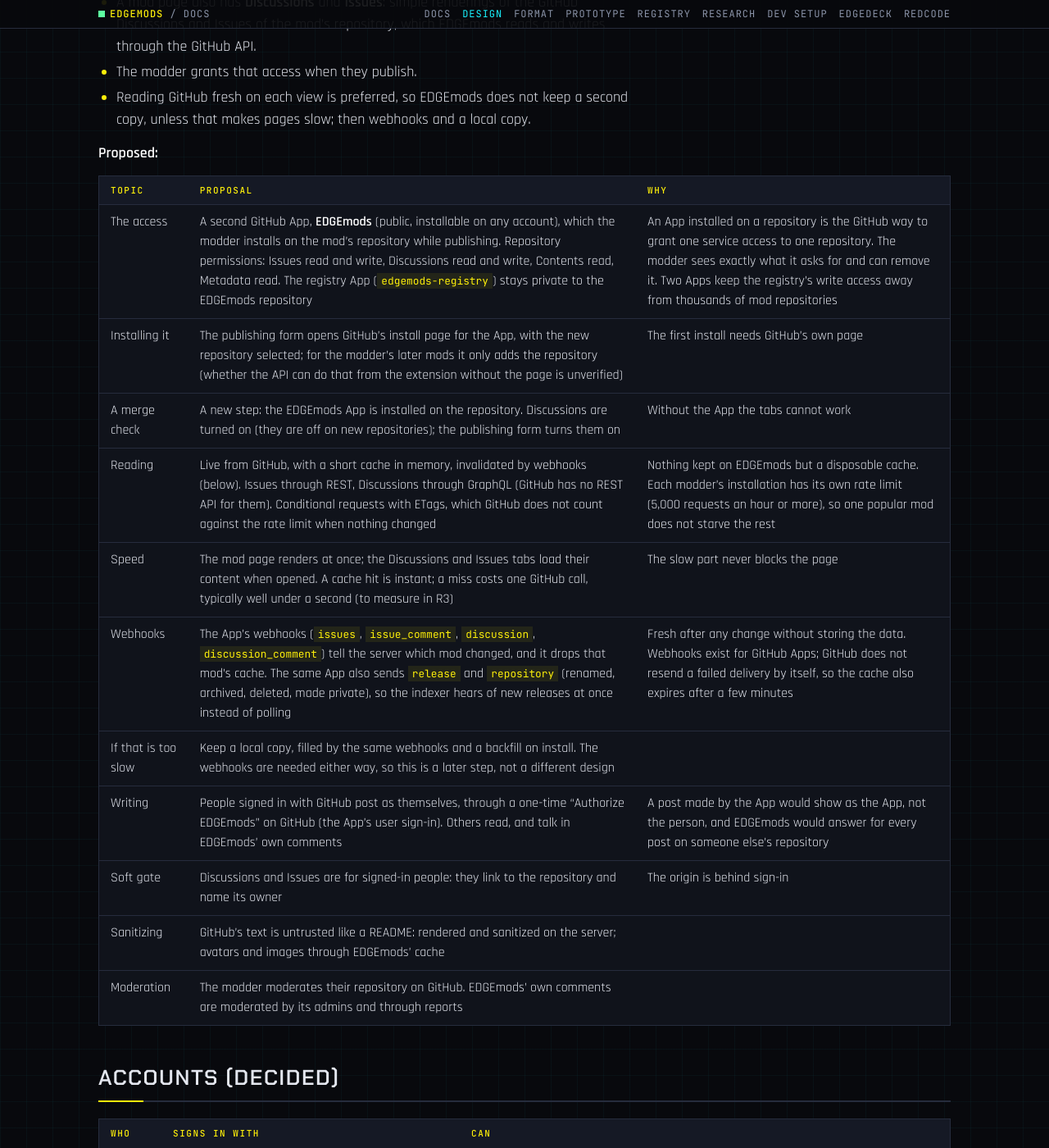
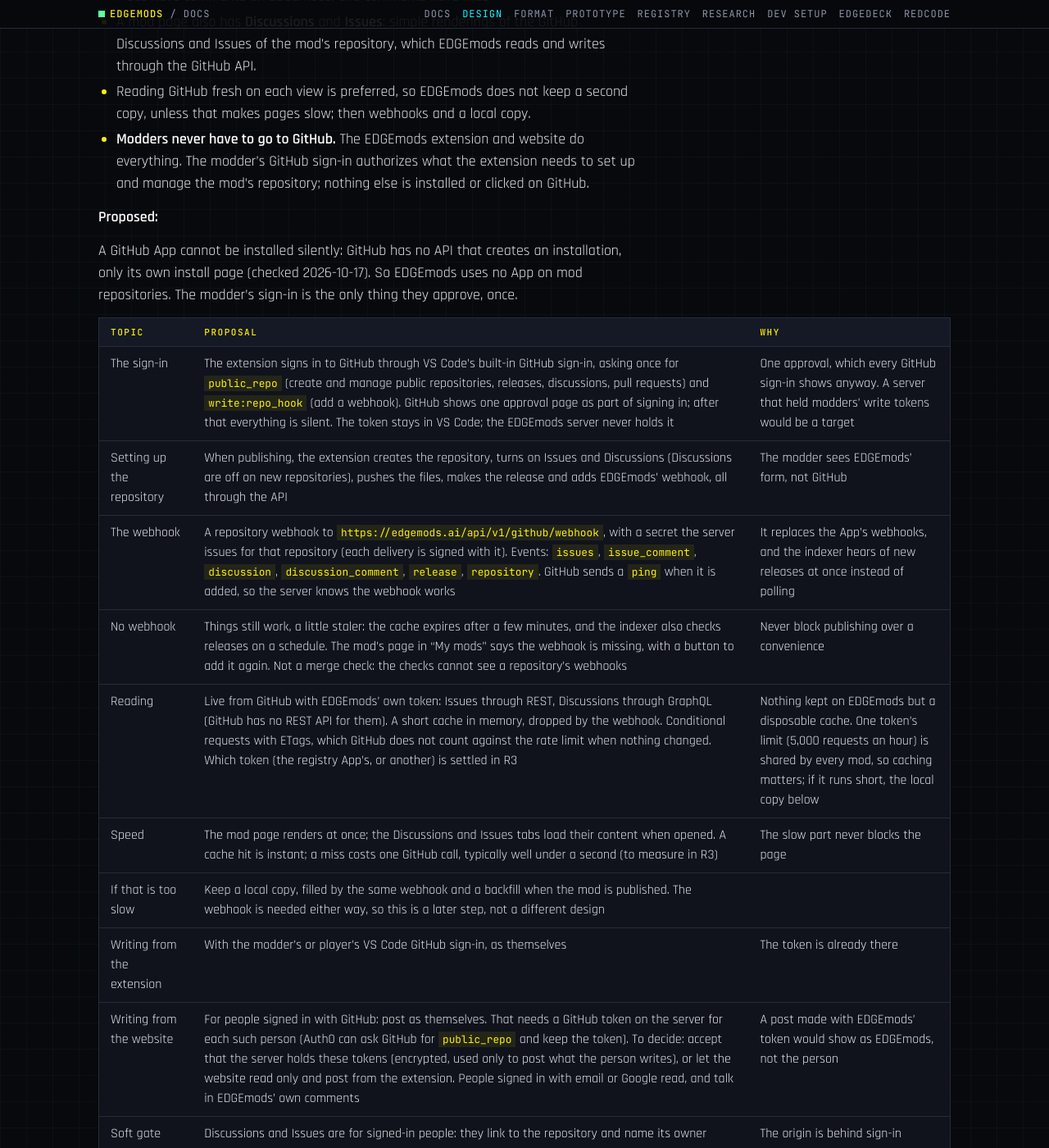
Before and after one commit to Edgemodders/EDGEmods, a Jekyll site: the page built from docs/design.md, in a window 1280 px wide and 1400 px high, scrolled down 5313 px. Shown: the whole window at 82% size. Built offline with Jekyll 4.4.1, drawn with Linux system fonts in a browser that asks for light colours; our own code applies the rules of GitHub Pages for plain Markdown files; some of the changed text lies outside the part shown.

Commit message:
Design: no App on mod repositories; the modder's GitHub sign-in sets everything up, with a webhook
Co-Authored-By: Claude Opus 5.5 <noreply@anthropic.com>

```diff
--- a/docs/design.md
+++ b/docs/design.md
@@ -65,7 +65,7 @@ Publishing lives in the EDGEmods extension, not in REDcode; REDcode only adds th
 | Binary and malware step | List each release file's contents without extracting anything to run; mark `.dll`, `.exe`, `.asi` and scripts so the mod page says so in plain words; record hashes; scan with ClamAV on the CI runner (built); VirusTotal could be added once its terms for this use are read | RED4ext plugins run inside the game with the player's permissions |
 | Merging | A small EDGEmods GitHub App merges, and reads repositories for the indexer | A merge made with the workflow's own token would not start the rebuild on `main`; an App also has higher API limits |
 | Agent review | Returns a fixed, structured answer only: pass or fail, plus tags from an agreed list. It can block a mod or add tags, never approve one by itself. No write access, no secrets | Mod READMEs are untrusted and could try to instruct it |
-| Updates | No pull request for a new version. The indexer hears of each new release from the EDGEmods App's `release` webhook (see "Talking about a mod"), with a check on a schedule as well, and runs the same checks on anything new. A failing release hides the mod until it is fixed; the registry entry stays | The website must see new releases, which do not touch `main` |
+| Updates | No pull request for a new version. The indexer hears of each new release from the mod repository's webhook (see "Talking about a mod"), with a check on a schedule as well, and runs the same checks on anything new. A failing release hides the mod until it is fixed; the registry entry stays | The website must see new releases, which do not touch `main` |
 | Removal | A repository that is deleted or taken down drops off the website on the next pass; the registry file stays as history | |
 
 ## A mod's repository
@@ -109,24 +109,28 @@ Publishing lives in the EDGEmods extension, not in REDcode; REDcode only adds th
 
 - Mods have comments on EDGEmods, and comments have likes.
 - A mod page also has **Discussions** and **Issues**: simple renderings of the GitHub Discussions and Issues of the mod's repository, which EDGEmods reads and writes through the GitHub API.
-- The modder grants that access when they publish.
 - Reading GitHub fresh on each view is preferred, so EDGEmods does not keep a second copy, unless that makes pages slow; then webhooks and a local copy.
+- **Modders never have to go to GitHub.** The EDGEmods extension and website do everything. The modder's GitHub sign-in authorizes what the extension needs to set up and manage the mod's repository; nothing else is installed or clicked on GitHub.
 
 **Proposed:**
 
+A GitHub App cannot be installed silently: GitHub has no API that creates an installation, only its own install page (checked 2026-10-17). So EDGEmods uses no App on mod repositories. The modder's sign-in is the only thing they approve, once.
+
 | Topic | Proposal | Why |
 |---|---|---|
-| The access | A second GitHub App, **EDGEmods** (public, installable on any account), which the modder installs on the mod's repository while publishing. Repository permissions: Issues read and write, Discussions read and write, Contents read, Metadata read. The registry App (`edgemods-registry`) stays private to the EDGEmods repository | An App installed on a repository is the GitHub way to grant one service access to one repository. The modder sees exactly what it asks for and can remove it. Two Apps keep the registry's write access away from thousands of mod repositories |
-| Installing it | The publishing form opens GitHub's install page for the App, with the new repository selected; for the modder's later mods it only adds the repository (whether the API can do that from the extension without the page is unverified) | The first install needs GitHub's own page |
-| A merge check | A new step: the EDGEmods App is installed on the repository. Discussions are turned on (they are off on new repositories); the publishing form turns them on | Without the App the tabs cannot work |
-| Reading | Live from GitHub, with a short cache in memory, invalidated by webhooks (below). Issues through REST, Discussions through GraphQL (GitHub has no REST API for them). Conditional requests with ETags, which GitHub does not count against the rate limit when nothing changed | Nothing kept on EDGEmods but a disposable cache. Each modder's installation has its own rate limit (5,000 requests an hour or more), so one popular mod does not starve the rest |
+| The sign-in | The extension signs in to GitHub through VS Code's built-in GitHub sign-in, asking once for `public_repo` (create and manage public repositories, releases, discussions, pull requests) and `write:repo_hook` (add a webhook). GitHub shows one approval page as part of signing in; after that everything is silent. The token stays in VS Code; the EDGEmods server never holds it | One approval, which every GitHub sign-in shows anyway. A server that held modders' write tokens would be a target |
+| Setting up the repository | When publishing, the extension creates the repository, turns on Issues and Discussions (Discussions are off on new repositories), pushes the files, makes the release and adds EDGEmods' webhook, all through the API | The modder sees EDGEmods' form, not GitHub |
+| The webhook | A repository webhook to `https://edgemods.ai/api/v1/github/webhook`, with a secret the server issues for that repository (each delivery is signed with it). Events: `issues`, `issue_comment`, `discussion`, `discussion_comment`, `release`, `repository`. GitHub sends a `ping` when it is added, so the server knows the webhook works | It replaces the App's webhooks, and the indexer hears of new releases at once instead of polling |
+| No webhook | Things still work, a little staler: the cache expires after a few minutes, and the indexer also checks releases on a schedule. The mod's page in "My mods" says the webhook is missing, with a button to add it again. Not a merge check: the checks cannot see a repository's webhooks | Never block publishing over a convenience |
+| Reading | Live from GitHub with EDGEmods' own token: Issues through REST, Discussions through GraphQL (GitHub has no REST API for them). A short cache in memory, dropped by the webhook. Conditional requests with ETags, which GitHub does not count against the rate limit when nothing changed. Which token (the registry App's, or another) is settled in R3 | Nothing kept on EDGEmods but a disposable cache. One token's limit (5,000 requests an hour) is shared by every mod, so caching matters; if it runs short, the local copy below |
 | Speed | The mod page renders at once; the Discussions and Issues tabs load their content when opened. A cache hit is instant; a miss costs one GitHub call, typically well under a second (to measure in R3) | The slow part never blocks the page |
-| Webhooks | The App's webhooks (`issues`, `issue_comment`, `discussion`, `discussion_comment`) tell the server which mod changed, and it drops that mod's cache. The same App also sends `release` and `repository` (renamed, archived, deleted, made private), so the indexer hears of new releases at once instead of polling | Fresh after any change without storing the data. Webhooks exist for GitHub Apps; GitHub does not resend a failed delivery by itself, so the cache also expires after a few minutes |
-| If that is too slow | Keep a local copy, filled by the same webhooks and a backfill on install. The webhooks are needed either way, so this is a later step, not a different design | |
-| Writing | People signed in with GitHub post as themselves, through a one-time "Authorize EDGEmods" on GitHub (the App's user sign-in). Others read, and talk in EDGEmods' own comments | A post made by the App would show as the App, not the person, and EDGEmods would answer for every post on someone else's repository |
+| If that is too slow | Keep a local copy, filled by the same webhook and a backfill when the mod is published. The webhook is needed either way, so this is a later step, not a different design | |
+| Writing from the extension | With the modder's or player's VS Code GitHub sign-in, as themselves | The token is already there |
+| Writing from the website | For people signed in with GitHub: post as themselves. That needs a GitHub token on the server for each such person (Auth0 can ask GitHub for `public_repo` and keep the token). To decide: accept that the server holds these tokens (encrypted, used only to post what the person writes), or let the website read only and post from the extension. People signed in with email or Google read, and talk in EDGEmods' own comments | A post made with EDGEmods' token would show as EDGEmods, not the person |
 | Soft gate | Discussions and Issues are for signed-in people: they link to the repository and name its owner | The origin is behind sign-in |
 | Sanitizing | GitHub's text is untrusted like a README: rendered and sanitized on the server; avatars and images through EDGEmods' cache | |
-| Moderation | The modder moderates their repository on GitHub. EDGEmods' own comments are moderated by its admins and through reports | |
+| Moderation | The modder moderates Discussions and Issues; the extension and website can show them the tools GitHub's API offers (close, lock, hide). EDGEmods' own comments are moderated by its admins and through reports | |
+| The registry pull request | Publishing needs a pull request from the modder's account, so the extension silently keeps a fork of the EDGEmods repository in their account and opens the pull request from it. The fork is the one GitHub thing a curious modder might notice | GitHub only lets people without write access propose changes from a fork |
 
 ## Accounts (Decided)
 
@@ -234,7 +238,7 @@ The extension lives in this repository, beside the server, and its `.vsix` is pu
 |---|---|
 | EDGEdeck | Owns installing. `EDGEdeckApi` version 1 (checked 2026-10-17) has `installProject`, `deploy` and `turnOff`, but no install from a downloaded archive. **First request issue (proposed):** install a list of downloaded mods in order, each as `{ files: [paths], source: 'edgemods', modId, version, requires: [modIds] }`, into the active loadout, so EDGEmods versions join EDGEdeck's families the way Nexus versions do; plus a way to ask which EDGEmods mods and versions the library already has |
 | REDcode | Owns the project and packing (`REDcodeApi` version 1: `project()`, `pack()`). **Request issue (proposed):** a project button and command that open the EDGEmods publishing form, with a prompt to install EDGEmods when it is missing |
-| GitHub | Mod repositories and releases are made with the modder's own GitHub account, through VS Code's GitHub sign-in, with the `public_repo` scope only |
+| GitHub | Mod repositories, releases, the webhook and the registry pull request are made with the modder's own GitHub account, through VS Code's GitHub sign-in (`public_repo` and `write:repo_hook`), so the modder never has to visit GitHub |
 | EDGEweb | Owns https://edgemodders.ai, the platform's site; EDGEmods has its own domain, https://edgemods.ai. EDGEweb can link to it |
 | EDGEkit, EDGEplugin | Bundle EDGEmods, and teach it to the assistant, once released |
 
```
Also changed, not shown: docs/prototype.md (+1 -1 lines).
